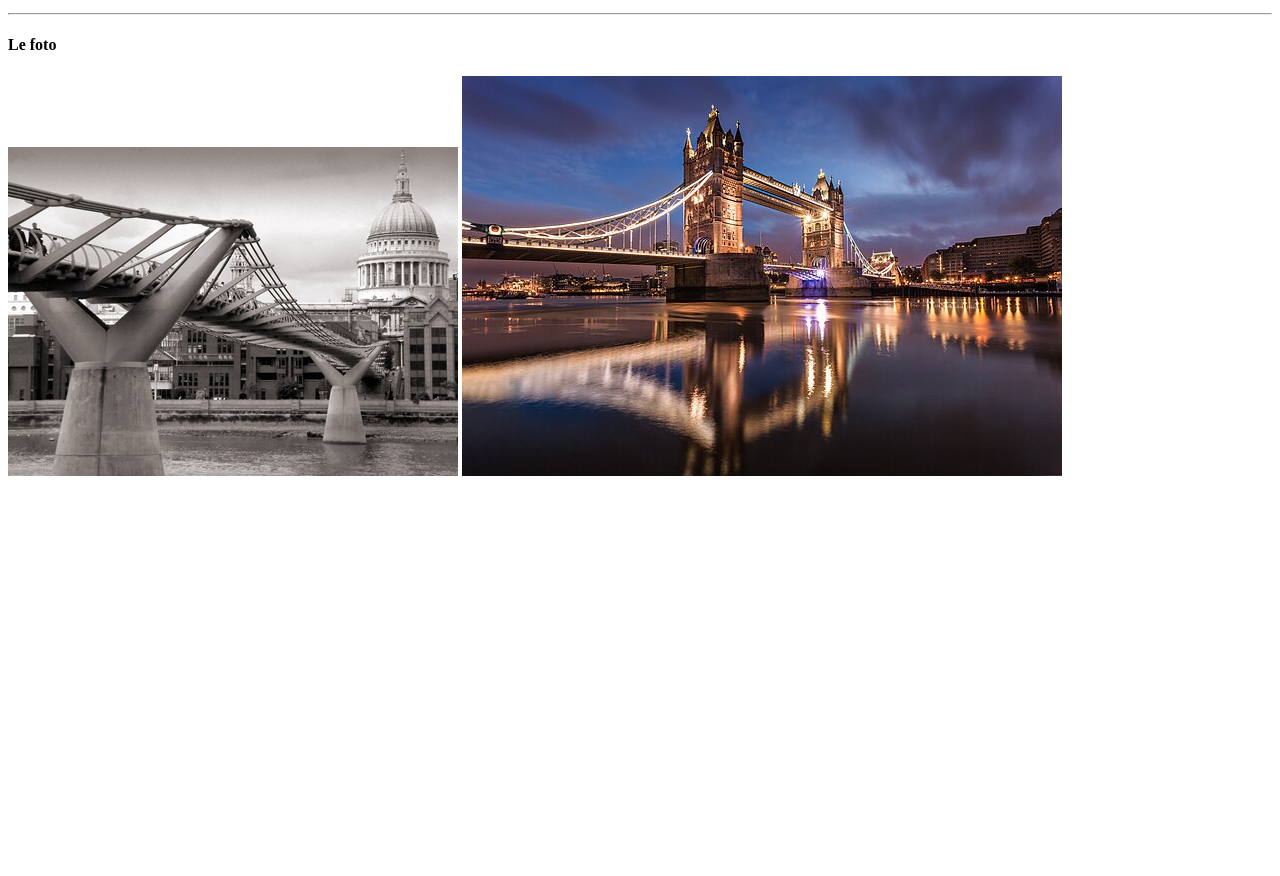
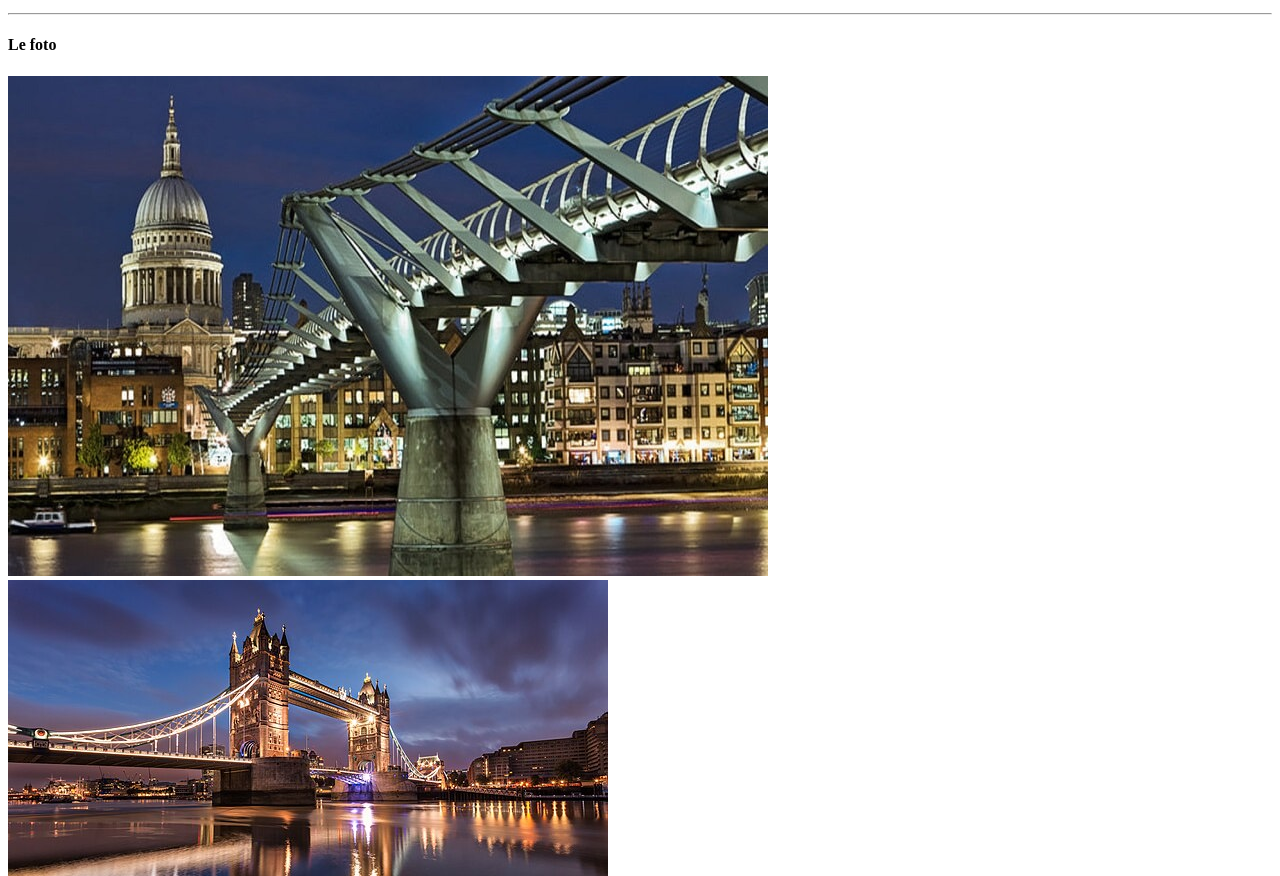
Before and after one commit to EdoardoProstamo/html-london-trip, a plain HTML site: page index.html in a window 1280 px wide. Shown: the part 1271-2147 px from the top of the page. Before the commit the page ends 1759 px from the top, so only its background shows below. Drawn offline with Linux system fonts and the light colour scheme.

Commit message:
fixed: Correzione immagine non supportata

```diff
--- a/index.html
+++ b/index.html
@@ -95,7 +95,7 @@
     <!--Chiusura-->
     <footer>
         <h4>Le foto</h4>
-        <img src="Img/London millenium wobbly bridge_thumb[2].jpg" alt="London Millennium Bridge">
+        <img src="Img/il-Millennium-Bidge-min.jpg" alt="London Millennium Bridge">
         <img src="Img/Tower_Bridge_at_Dawn.jpg" alt="Tower Bridge">
     </footer>
     <!--/Chiusura-->
```
Also changed, not shown: Img/il-Millennium-Bidge-min.jpg (added).
